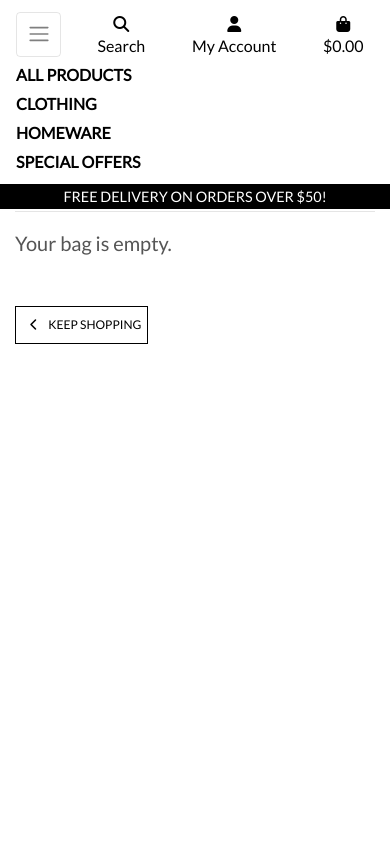
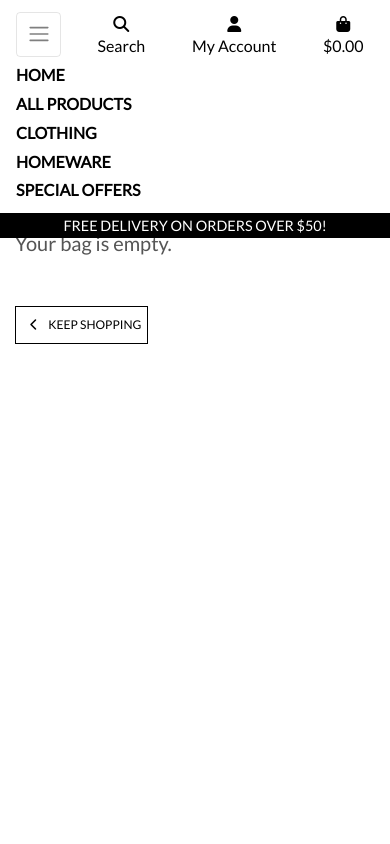
Before and after one commit to RozWelch/boutique_ado_rw, a Django app: page /bag/ in a window 390 px wide, after a click that opens the changed part. Run offline with Django 3.2, Linux system fonts and the light colour scheme; some libraries are stand-ins or nearby versions.

Commit message:
Added home link on mobile size devices

```diff
--- a/templates/includes/main-nav.html
+++ b/templates/includes/main-nav.html
@@ -2,6 +2,11 @@
 
 <div class="collapse navbar-collapse" id="main-nav">
     <ul class="navbar-nav w-auto mx-auto">
+        <li class="nav-item d-block d-md-none">
+            <a class="logo-font font-weight-bold nav-link text-black mr-5" href="{% url 'home' %}" id="home-link">
+                Home
+            </a>
+        </li>
         <li class="nav-item dropdown">
             <a class="logo-font font-weight-bold nav-link text-black mr-5" href="#" id="all-products-link" data-toggle="dropdown" aria-haspopup="true" aria-expanded="false">
                 All Products
--- a/templates/includes/mobile-top-header.html
+++ b/templates/includes/mobile-top-header.html
@@ -32,7 +32,7 @@
             {% if request.user.is_superuser %}
                 <a href="{% url 'add_product' %}" class="dropdown-item">Product Management</a>
             {% endif %}
-            <a href="" class="dropdown-item">My Profile</a>
+            <a href="{% url 'profile' %}" class="dropdown-item">My Profile</a>
             <a href="{% url 'account_logout' %}" class="dropdown-item">Logout</a>
         {% else %}
             <a href="{% url 'account_signup' %}" class="dropdown-item">Register</a>
```
